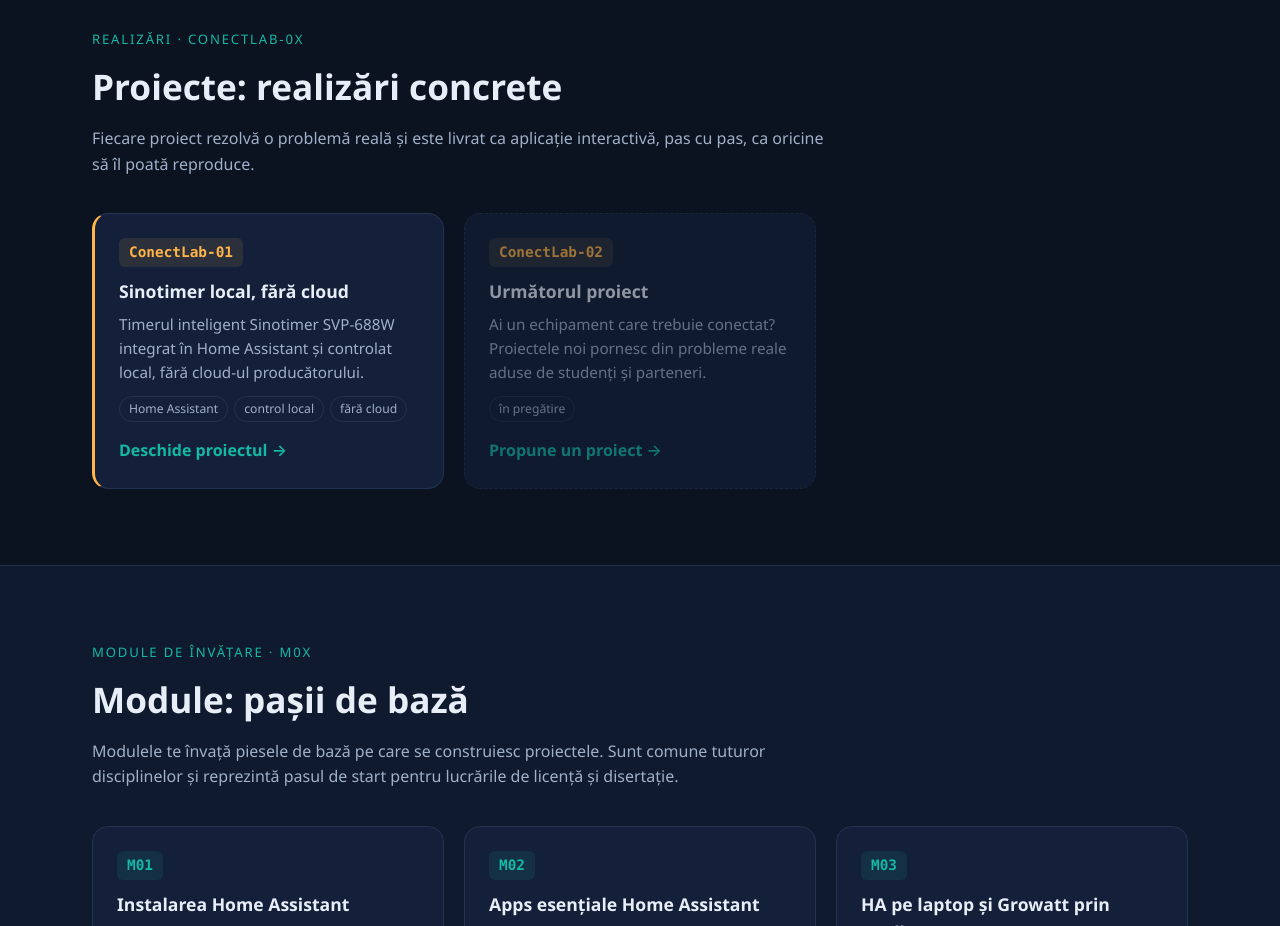
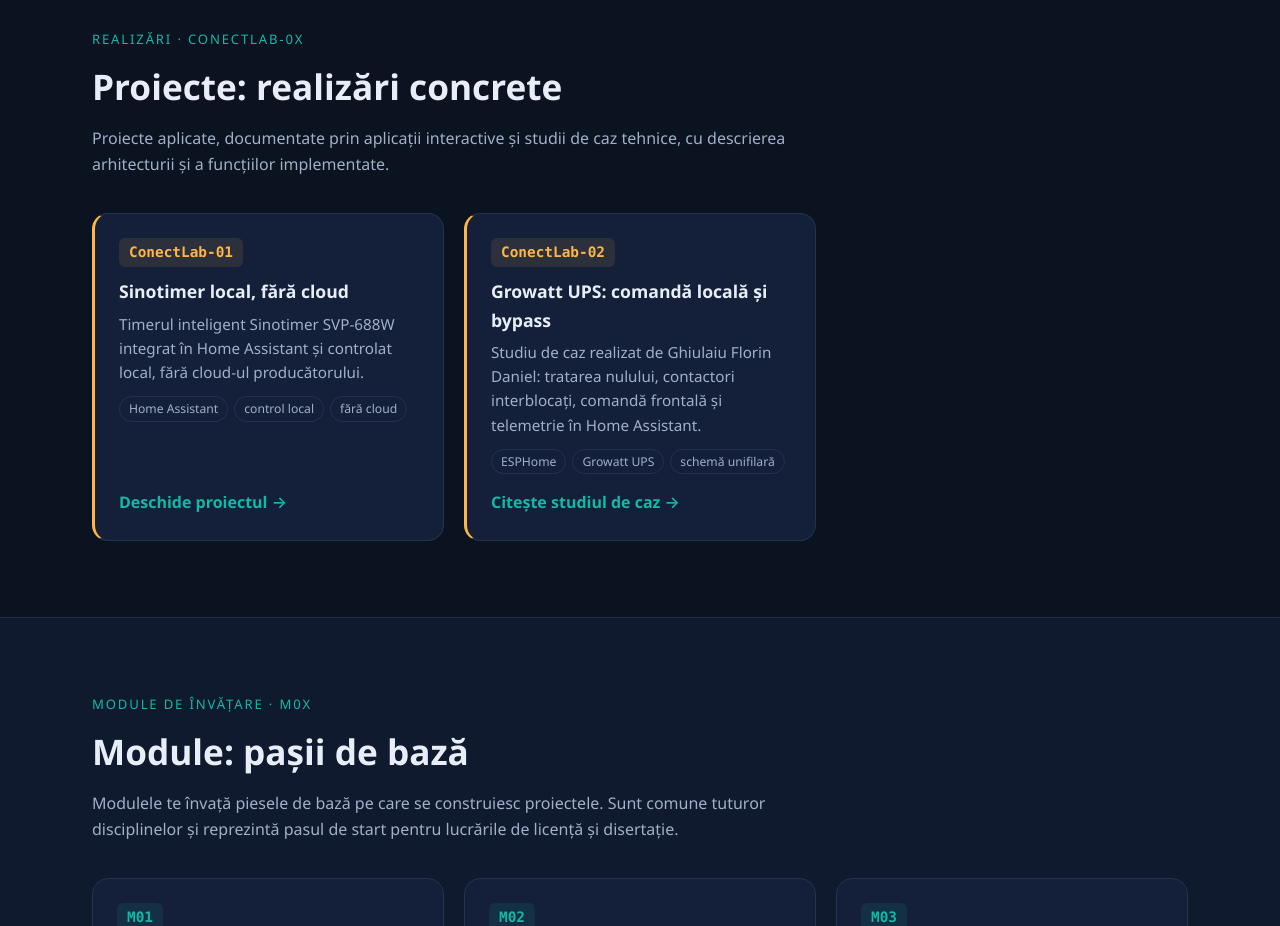
Before and after one commit to conectlab-upb/conectlab-upb.github.io, a plain HTML site: page index.html in a window 1280 px wide. Shown: the part 2300-3226 px from the top of the page. Drawn offline with Linux system fonts and the light colour scheme.

Commit message:
Publică proiectul ConectLab-02 Growatt UPS în pagina principală

```diff
--- a/index.html
+++ b/index.html
@@ -212,7 +212,7 @@
   <div class="wrap">
     <p class="kicker">Realizări · ConectLab-0x</p>
     <h2>Proiecte: realizări concrete</h2>
-    <p class="sub">Fiecare proiect rezolvă o problemă reală și este livrat ca aplicație interactivă, pas cu pas, ca oricine să îl poată reproduce.</p>
+    <p class="sub">Proiecte aplicate, documentate prin aplicații interactive și studii de caz tehnice, cu descrierea arhitecturii și a funcțiilor implementate.</p>
     <div class="grid g3">
       <div class="card item proj">
         <span class="code o">ConectLab-01</span>
@@ -221,12 +221,12 @@
         <div class="chips"><span class="chip">Home Assistant</span><span class="chip">control local</span><span class="chip">fără cloud</span></div>
         <a class="go" href="https://conectlab-upb.github.io/ConectLab-01-Sinotimer-Local/">Deschide proiectul →</a>
       </div>
-      <div class="card item soon">
+      <div class="card item proj">
         <span class="code o">ConectLab-02</span>
-        <h3>Următorul proiect</h3>
-        <p>Ai un echipament care trebuie conectat? Proiectele noi pornesc din probleme reale aduse de studenți și parteneri.</p>
-        <div class="chips"><span class="chip">în pregătire</span></div>
-        <a class="go" href="#studenti">Propune un proiect →</a>
+        <h3>Growatt UPS: comandă locală și bypass</h3>
+        <p>Studiu de caz realizat de Ghiulaiu Florin Daniel: tratarea nulului, contactori interblocați, comandă frontală și telemetrie în Home Assistant.</p>
+        <div class="chips"><span class="chip">ESPHome</span><span class="chip">Growatt UPS</span><span class="chip">schemă unifilară</span></div>
+        <a class="go" href="https://github.com/conectlab-upb/Growatt">Citește studiul de caz →</a>
       </div>
     </div>
   </div>
```
